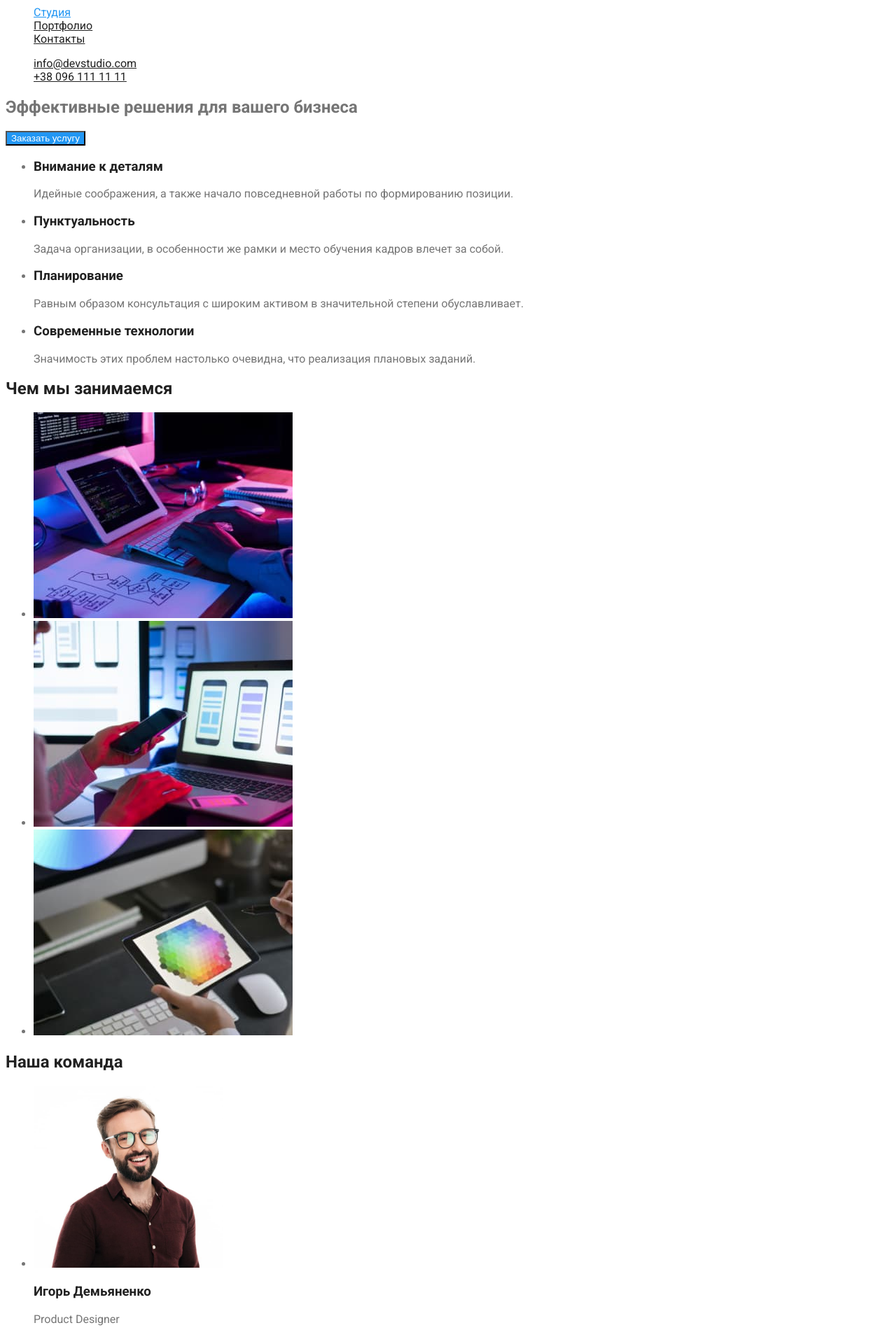
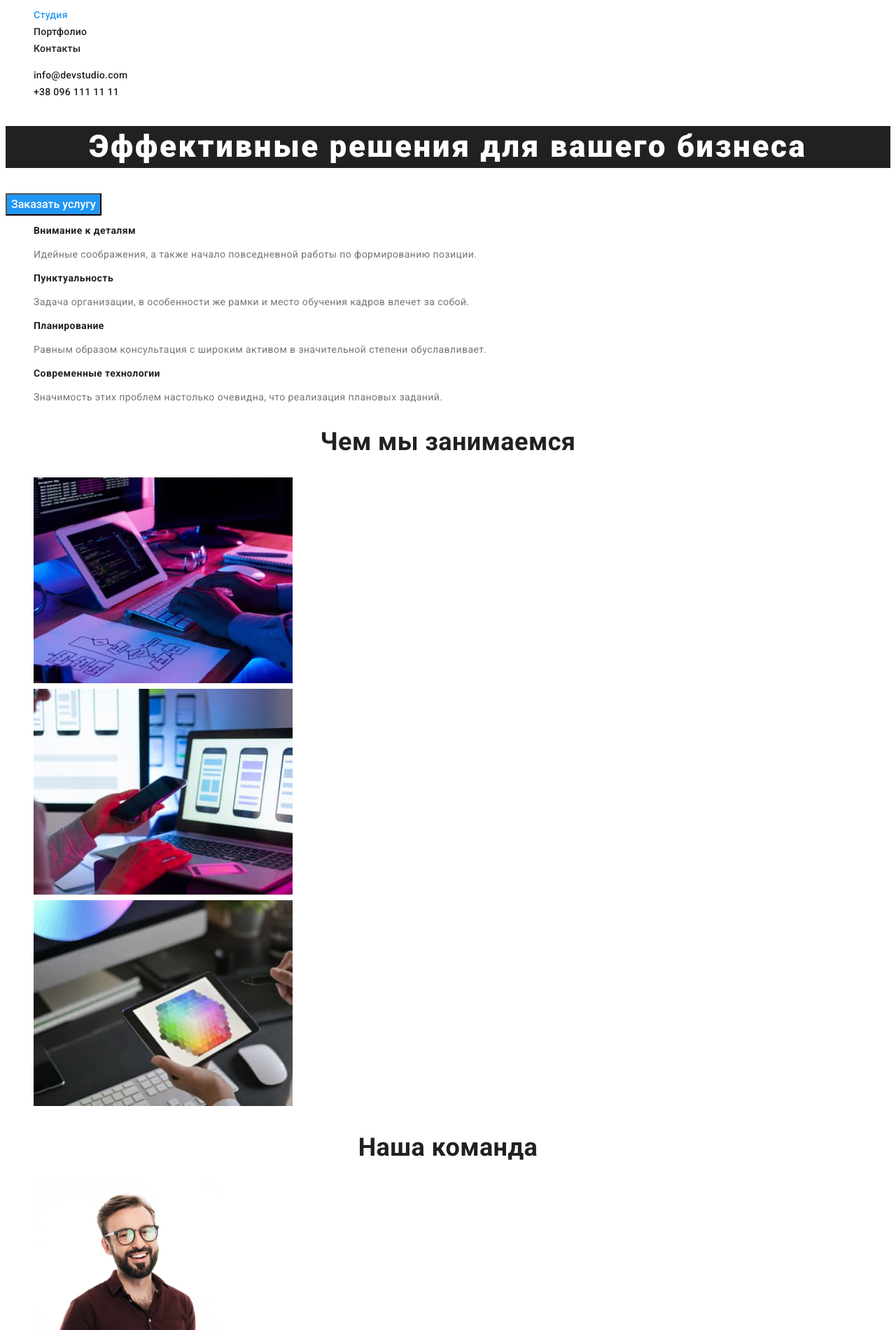
Before and after one commit to YanaGolovkova/goit-markup-hw-02, a plain HTML site: page index.html in a window 1280 px wide. Shown: the part 40-1940 px from the top of the page at 70% size. Drawn offline with Linux system fonts and the light colour scheme.

Commit message:
Добавляет оформление текста

```diff
--- a/css/styles.css
+++ b/css/styles.css
@@ -11,21 +11,28 @@
   --accent-color: #2196f3;
   --primary-white-color: #ffffff;
 }
-/* Шрифты */
-body {
-  font-family: Roboto, Tahoma, sans-serif;
-}
 
 body {
   background-color: var(--primary-white-color);
   color: var(--primary-text-color);
+  font-family: Roboto, Tahoma, sans-serif;
+  letter-spacing: 0.03em;
+  font-size: 14px;
+  line-height: 1.71;
 }
+
 .list {
   list-style: none;
 }
 /* навигация */
 .site-nav .link {
   color: var(--title-text-color);
+
+  font-weight: 500;
+  font-size: 14px;
+  line-height: 1.14;
+  letter-spacing: 0.02em;
+  text-decoration: none;
 }
 
 .site-nav .link:hover,
@@ -39,6 +46,12 @@ body {
 
 .auth-nav .link {
   color: var(--title-text-color);
+
+  font-weight: 500;
+  font-size: 14px;
+  line-height: 1.14;
+  letter-spacing: 0.02em;
+  text-decoration: none;
 }
 
 .auth-nav .link:hover,
@@ -48,12 +61,63 @@ body {
 
 /* Герой */
 
+.hero-title {
+  color: var(--primary-white-color);
+  background-color: var(--title-text-color);
+
+  font-weight: 900;
+  font-size: 44px;
+  line-height: 1.36;
+  text-align: center;
+  letter-spacing: 0.06em;
+}
+
 /* Заголовки */
 .section-title {
   color: var(--title-text-color);
+  font-weight: 700;
+  font-size: 14px;
+  line-height: 1.14;
 }
+
+.subtitle {
+  font-weight: 700;
+  font-size: 36px;
+  line-height: 1.17;
+  text-align: center;
+}
+
+.caption {
+  font-weight: 500;
+  font-size: 16px;
+  line-height: 1.19;
+  text-align: center;
+}
+
+.avatar {
+  font-weight: 400;
+  font-size: 16px;
+  line-height: 1.18;
+  text-align: center;
+}
+
 /* Кнопка */
 .button {
+  font-family: inherit;
+  color: var(--primary-white-color);
+  background-color: var(--accent-color);
+
+  font-weight: 500;
+  font-size: 16px;
+  line-height: 1.62;
+}
+
+.button.primari {
   color: var(--primary-white-color);
   background-color: var(--accent-color);
 }
+
+.button.secondary {
+  color: var(--title-text-color);
+  background-color: var(--primary-white-color);
+}
--- a/index.html
+++ b/index.html
@@ -39,34 +39,34 @@
     <main>
       <section class="hero">
         <h1 class="hero-title">Эффективные решения для вашего бизнеса</h1>
-        <button type="button" class="button">Заказать услугу</button>
+        <button type="button" class="button primari">Заказать услугу</button>
       </section>
       <section class="section">
-        <ul>
+        <ul class="list">
           <li>
             <h3 class="section-title">Внимание к деталям</h3>
-            <p>
+            <p class="text">
               Идейные соображения, а также начало повседневной работы по
               формированию позиции.
             </p>
           </li>
           <li>
             <h3 class="section-title">Пунктуальность</h3>
-            <p>
+            <p class="text">
               Задача организации, в особенности же рамки и место обучения кадров
               влечет за собой.
             </p>
           </li>
           <li>
             <h3 class="section-title">Планирование</h3>
-            <p>
+            <p class="text">
               Равным образом консультация с широким активом в значительной
               степени обуславливает.
             </p>
           </li>
           <li>
             <h3 class="section-title">Современные технологии</h3>
-            <p>
+            <p class="text">
               Значимость этих проблем настолько очевидна, что реализация
               плановых заданий.
             </p>
@@ -74,8 +74,8 @@
         </ul>
       </section>
       <section class="section">
-        <h2 class="section-title">Чем мы занимаемся</h2>
-        <ul>
+        <h2 class="section-title subtitle">Чем мы занимаемся</h2>
+        <ul class="list">
           <li>
             <img
               src="./images2/box1.jpg"
@@ -103,8 +103,8 @@
         </ul>
       </section>
       <section class="section">
-        <h2 class="section-title">Наша команда</h2>
-        <ul>
+        <h2 class="section-title subtitle">Наша команда</h2>
+        <ul class="list">
           <li>
             <img
               src="./images2/img1.jpg"
@@ -112,8 +112,8 @@
               width="270"
               height="260"
             />
-            <h3 class="section-title">Игорь Демьяненко</h3>
-            <p lang="en">Product Designer</p>
+            <h3 class="section-title caption">Игорь Демьяненко</h3>
+            <p lang="en" class="avatar">Product Designer</p>
           </li>
           <li>
             <img
@@ -122,8 +122,8 @@
               width="270"
               height="260"
             />
-            <h3 class="section-title">Ольга Репина</h3>
-            <p lang="en">Frontend Developer</p>
+            <h3 class="section-title caption">Ольга Репина</h3>
+            <p lang="en" class="avatar">Frontend Developer</p>
           </li>
           <li>
             <img
@@ -132,8 +132,8 @@
               width="270"
               height="260"
             />
-            <h3 class="section-title">Николай Тарасов</h3>
-            <p lang="en">Marketing</p>
+            <h3 class="section-title caption">Николай Тарасов</h3>
+            <p lang="en" class="avatar">Marketing</p>
           </li>
           <li>
             <img
@@ -142,16 +142,18 @@
               width="270"
               height="260"
             />
-            <h3 class="section-title">Михаил Ермаков</h3>
-            <p lang="en">UI Designer</p>
+            <h3 class="section-title caption">Михаил Ермаков</h3>
+            <p lang="en" class="avatar">UI Designer</p>
           </li>
         </ul>
       </section>
     </main>
     <footer>
-      <a href="">WebStudio</a>
+      <a href="./index.html" class="logo">
+        <img src="./images2/WebStudio.svg" alt="Логотип компании"
+      </a>
       <address>
-        <ul>
+        <ul class="list">
           <li>
             <a
               href="https://goo.gl/maps/UTaWTTT2XbTuPrZa6"
```
Also changed, not shown: portfolio.html (+13 -5 lines).
